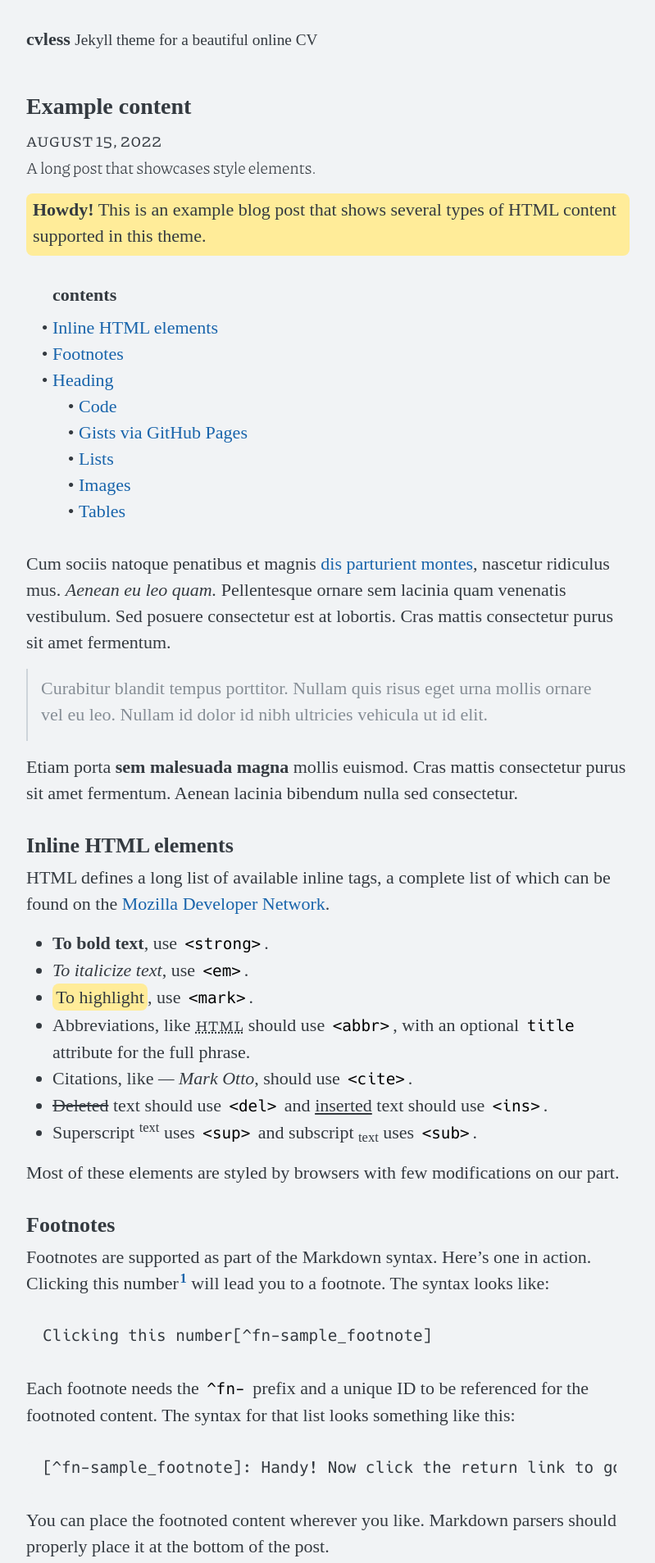
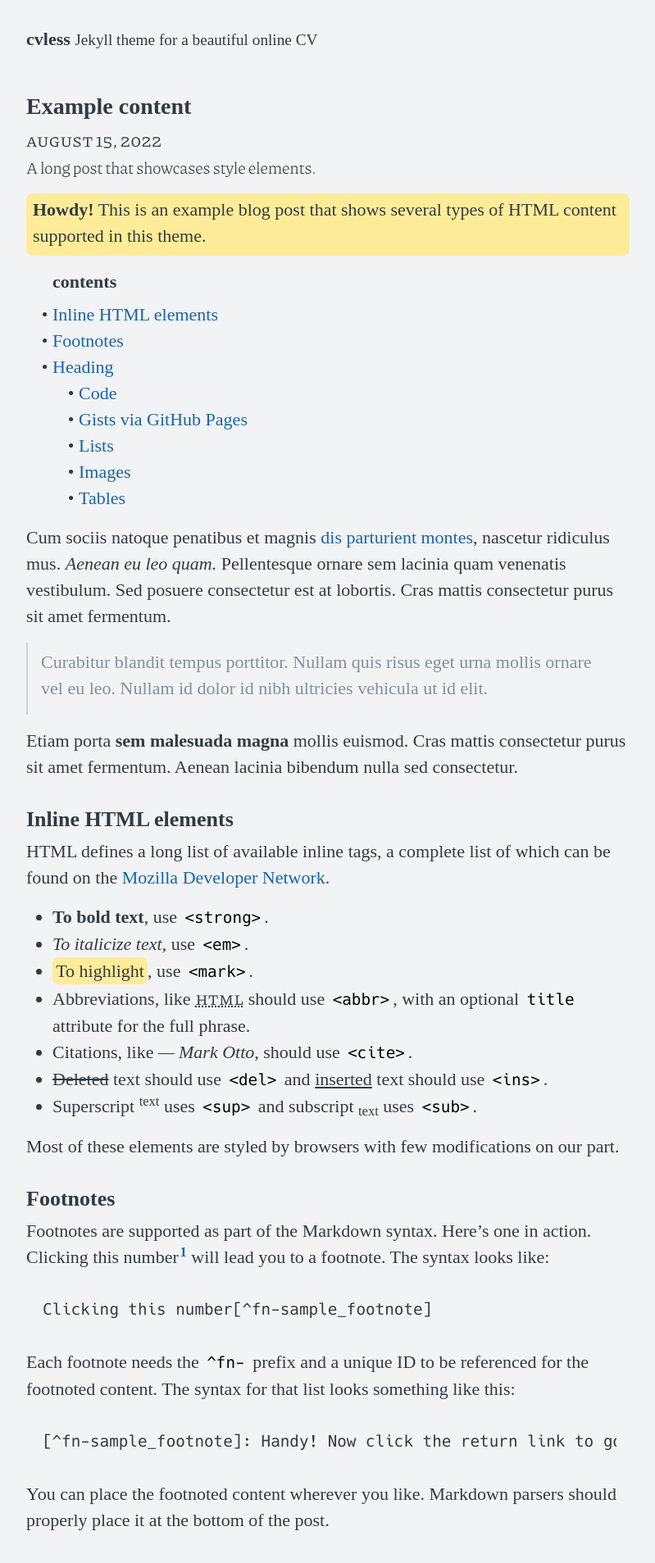
Before and after one commit to piazzai/cvless, a Jekyll site: the page built from _posts/2022-08-15-example-content.md, in a window 1280 px wide. Shown: the top 1907 px of the page at 82% size, without its empty margins (240-1039 px from the left). Built offline with Jekyll 4.4.1, drawn with Linux system fonts in a browser that asks for light colours; some web fonts are replaced.

Commit message:
Remove toc vertical padding

```diff
--- a/_sass/_base.scss
+++ b/_sass/_base.scss
@@ -67,7 +67,7 @@ li::marker {
 }
 
 #markdown-toc {
-  padding: var(--spacer) calc(var(--spacer) * 2);
+  padding: 0 calc(var(--spacer) * 2);
   margin-bottom: var(--spacer);
 
   &::before {
```
